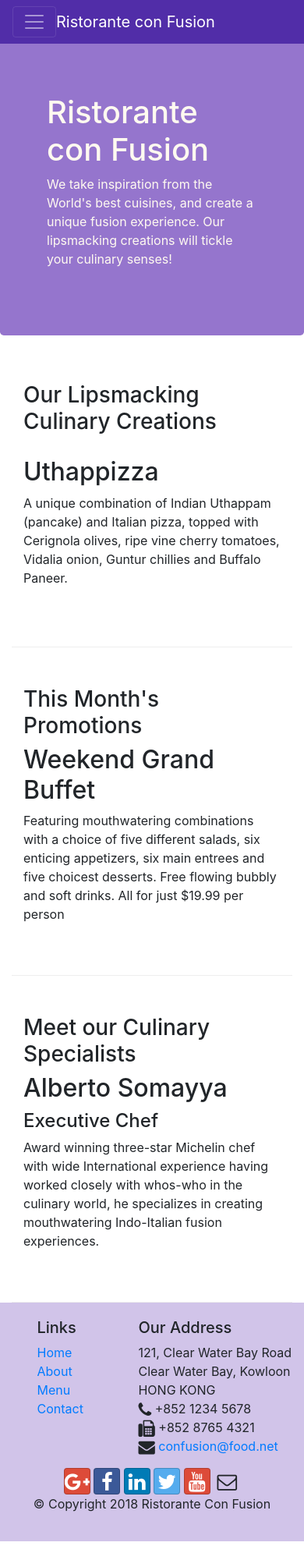
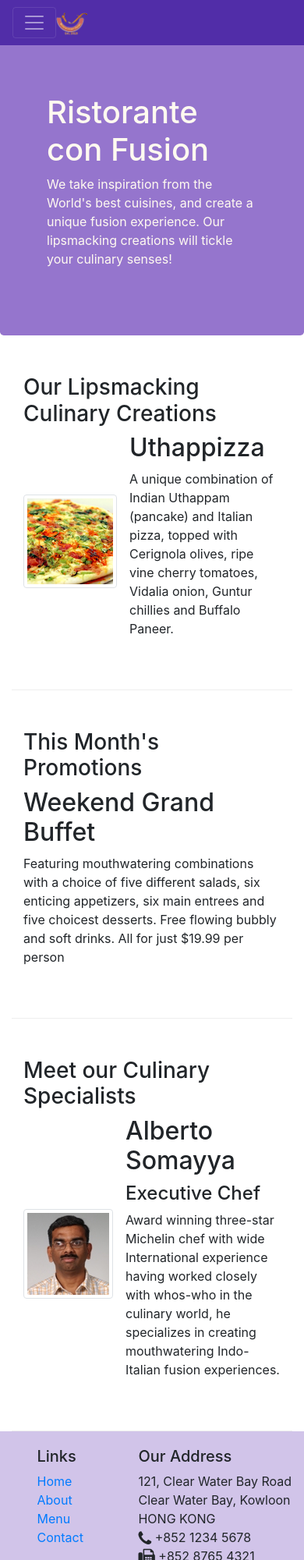
Before and after one commit to sbsaipranay19/Front-End-Web-UI-Frameworks-and-Tools-Bootstrap-4-, a website: page index.html in a window 390 px wide. Shown: the top 2000 px of the page at 78% size. Before the commit the page ends 1976 px from the top, so only its background shows below. Drawn offline with nearby package versions, Linux system fonts and the light colour scheme.

Commit message:
Images and Media

```diff
--- a/index.html
+++ b/index.html
@@ -21,7 +21,7 @@
             <button class="navbar-toggler" type="button" data-toggle="collapse" data-target="#Navbar">
                     <span class="navbar-toggler-icon"></span>
                    </button>
-      <a class="navbar-brand mr-auto" href="#">Ristorante con Fusion</a>
+      <a class="navbar-brand mr-auto" href="#"><img src="img/logo.png" height="30px" width="41px" alt=""></a>
       <div class="collapse navbar-collapse" id="Navbar">
        <ul class="navbar-nav mr-auto">
        <li class="nav-item active"><a class="nav-link" href="#"><span class="fa fa-lg fa-home"></span> Home</a></li>
@@ -51,8 +51,15 @@
                 <h3>Our Lipsmacking Culinary Creations</h3>
             </div>
             <div class="col col-sm order-sm-first col-md">
-                <h2>Uthappizza</h2>
-                <p>A unique combination of Indian Uthappam (pancake) and Italian pizza, topped with Cerignola olives, ripe vine cherry tomatoes, Vidalia onion, Guntur chillies and Buffalo Paneer.</p>
+                <div class="media">
+                    <img class="d-flex mr-3 img-thumbnail align-self-center" src="img/uthappizza.png" alt="">
+                    <div class="media-body">
+                            <h2 class="mt-0">Uthappizza</h2>
+                            <p>A unique combination of Indian Uthappam (pancake) and Italian pizza, topped with Cerignola olives, ripe vine cherry tomatoes, Vidalia onion, Guntur chillies and Buffalo Paneer.</p>
+                    </div>
+
+                </div>
+
             </div>
         </div>
 
@@ -72,9 +79,14 @@
                 <h3>Meet our Culinary Specialists</h3>
             </div>
             <div class="col col-sm order-sm-first col-md">
-                <h2>Alberto Somayya</h2>
+              <div class="media">
+                            <img class="d-flex mr-3 img-thumbnail align-self-center" src="img/alberto.png" alt="">
+                            <div class="media-body">
+                <h2 class="mt-0">Alberto Somayya</h2>
                 <h4>Executive Chef</h4>
                 <p>Award winning three-star Michelin chef with wide International experience having worked closely with whos-who in the culinary world, he specializes in creating mouthwatering Indo-Italian fusion experiences. </p>
+                            </div>
+                            </div>
             </div>
         </div>
     </div>
```
Also changed, not shown: aboutus.html (+3 -2 lines), contactus.html (+4 -3 lines), img/alberto.png (added), img/buffet.png (added), img/logo.png (added), img/uthappizza.png (added), 1 other file.
